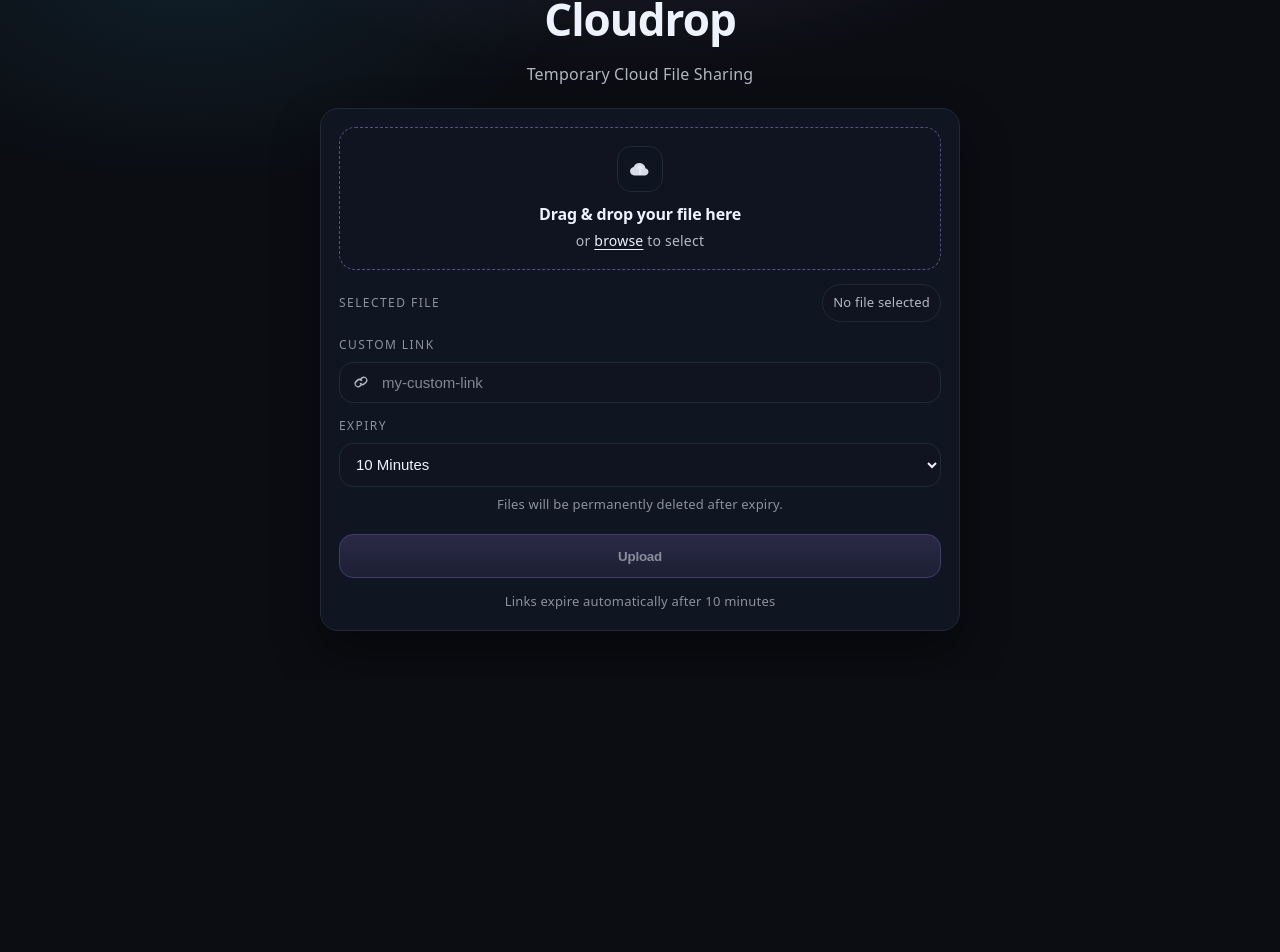
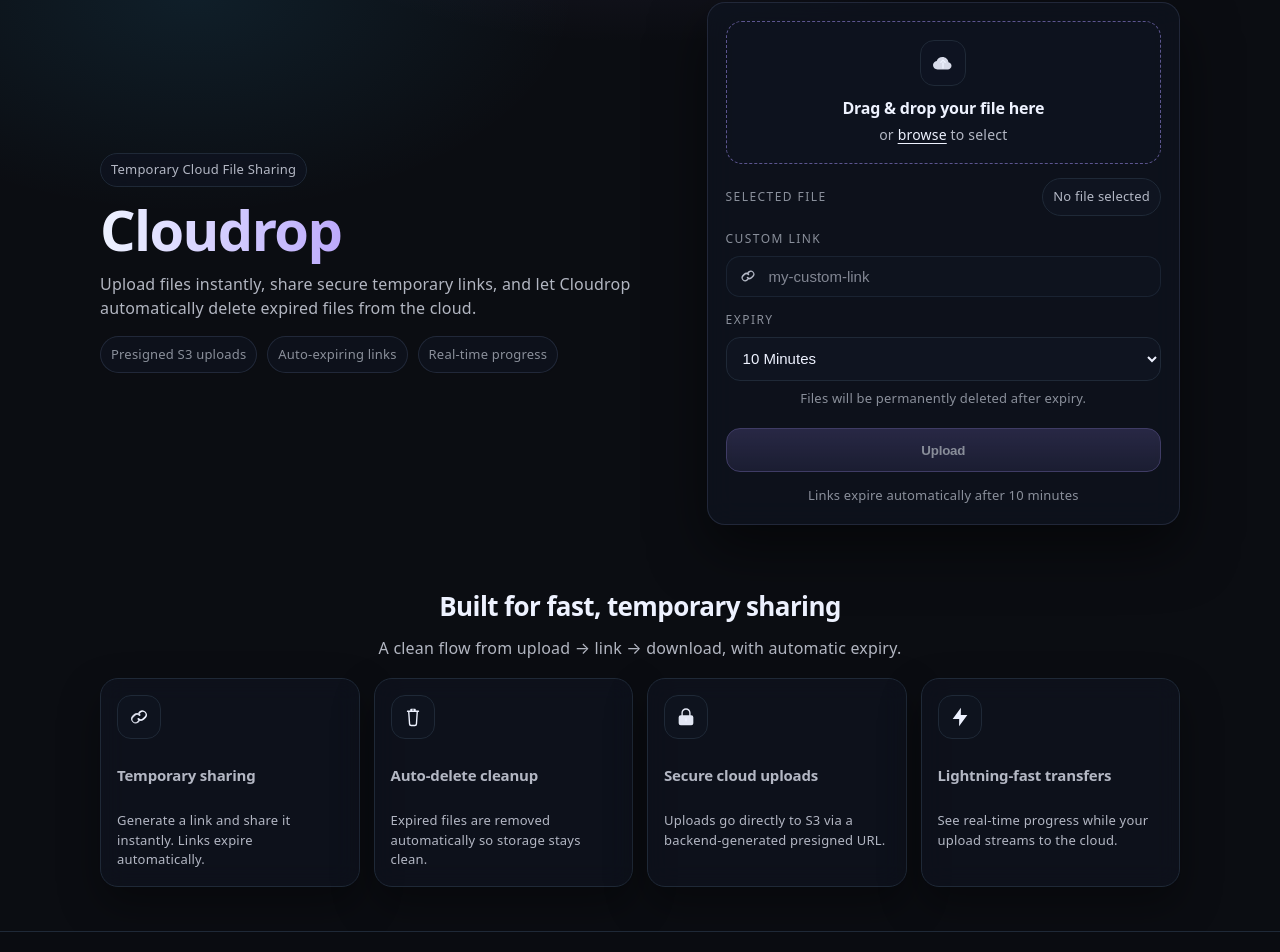
Before and after one commit to KarthikMaiya/Cloudrop, a React (Vite) app: page / in a window 1280 px wide. Shown: the part 119-1071 px from the top of the page. Before the commit the page ends 806 px from the top, so only its background shows below. Built offline with nearby package versions, Linux system fonts and the light colour scheme.

Commit message:
Initial UI changes

```diff
--- a/src/App.css
+++ b/src/App.css
@@ -6,6 +6,5 @@
 
 .appMain {
   flex: 1;
-  display: grid;
-  place-items: center;
+  display: block;
 }
--- a/src/App.jsx
+++ b/src/App.jsx
@@ -1,9 +1,9 @@
 import './App.css'
 
 import Navbar from './components/Navbar'
-import UploadCard from './components/UploadCard'
 import { uploadFile } from './utils/uploadFile'
 import DownloadPage from './pages/DownloadPage'
+import LandingPage from './pages/LandingPage'
 import { Routes, Route } from 'react-router-dom'
 import { saveLinkMetadata } from './utils/linkStorage'
 import { sanitizeLinkId } from './utils/linkId'
@@ -124,7 +124,7 @@ function App() {
             <Route
               path="/"
               element={
-                <UploadCard
+                <LandingPage
                   selectedFile={selectedFile}
                   onFileSelected={handleFileSelected}
                   customLink={customLink}
--- a/src/components/UploadCard.css
+++ b/src/components/UploadCard.css
@@ -3,6 +3,11 @@
   max-width: 680px;
   margin: 0 auto;
   padding: 40px 20px 56px;
+}
+
+.uploadSectionEmbedded {
+  max-width: none;
+  padding: 0;
 }
 
 .uploadHeader {
@@ -25,13 +30,14 @@
 .uploadCard {
   margin-top: 22px;
   border-radius: 18px;
-  background: var(--panel);
-  border: 1px solid var(--border);
+  background: color-mix(in srgb, var(--panel) 62%, transparent);
+  border: 1px solid color-mix(in srgb, var(--border) 78%, var(--ring-soft));
   padding: 18px;
   display: flex;
   flex-direction: column;
   gap: 14px;
-  box-shadow: var(--shadow);
+  box-shadow: 0 24px 55px rgba(0, 0, 0, 0.5);
+  backdrop-filter: blur(14px);
   transition: transform 180ms ease, border-color 180ms ease;
 }
 
@@ -40,11 +46,15 @@
   border-color: color-mix(in srgb, var(--border) 75%, var(--ring));
 }
 
+.uploadSectionEmbedded .uploadCard {
+  margin-top: 0;
+}
+
 .dropzone {
   position: relative;
   border-radius: 16px;
-  background: var(--panel-2);
-  border: 1px dashed color-mix(in srgb, var(--border) 60%, var(--ring));
+  background: color-mix(in srgb, var(--panel-2) 70%, transparent);
+  border: 1px dashed color-mix(in srgb, var(--border) 55%, var(--ring));
   padding: 18px;
   display: grid;
   place-items: center;
@@ -158,8 +168,9 @@
   gap: 10px;
   padding: 10px 12px;
   border-radius: 14px;
-  border: 1px solid var(--border);
-  background: var(--panel-2);
+  border: 1px solid color-mix(in srgb, var(--border) 80%, transparent);
+  background: color-mix(in srgb, var(--panel-2) 80%, transparent);
+  backdrop-filter: blur(10px);
   transition: border-color 180ms ease, transform 180ms ease;
 }
 
--- a/src/components/UploadCard.jsx
+++ b/src/components/UploadCard.jsx
@@ -7,6 +7,7 @@ function formatFileName(file) {
 }
 
 export default function UploadCard({
+  layout = 'standalone',
   selectedFile,
   onFileSelected,
   customLink,
@@ -102,11 +103,20 @@ export default function UploadCard({
   }
 
   return (
-    <section className="uploadSection" aria-label="Upload">
-      <div className="uploadHeader">
-        <h1 className="uploadTitle">Cloudrop</h1>
-        <p className="uploadSubtitle">Temporary Cloud File Sharing</p>
-      </div>
+    <section
+      className={
+        layout === 'embedded'
+          ? 'uploadSection uploadSectionEmbedded'
+          : 'uploadSection'
+      }
+      aria-label="Upload"
+    >
+      {layout !== 'embedded' ? (
+        <div className="uploadHeader">
+          <h1 className="uploadTitle">Cloudrop</h1>
+          <p className="uploadSubtitle">Temporary Cloud File Sharing</p>
+        </div>
+      ) : null}
 
       <form className="uploadCard" onSubmit={handleSubmit}>
         <div
--- /dev/null
+++ b/src/pages/LandingPage.css
@@ -0,0 +1,215 @@
+.landingRoot {
+  width: 100%;
+}
+
+.container {
+  max-width: 1120px;
+  margin: 0 auto;
+  padding: 0 20px;
+}
+
+.heroSection {
+  padding: 56px 0 28px;
+}
+
+.heroGrid {
+  display: grid;
+  grid-template-columns: 1.1fr 0.9fr;
+  gap: 28px;
+  align-items: center;
+}
+
+.heroCopy {
+  display: flex;
+  flex-direction: column;
+  gap: 14px;
+}
+
+.heroKicker {
+  display: inline-flex;
+  align-self: flex-start;
+  padding: 6px 10px;
+  border-radius: 999px;
+  border: 1px solid var(--border);
+  background: color-mix(in srgb, var(--panel) 65%, transparent);
+  backdrop-filter: blur(10px);
+  color: var(--text);
+  font-size: 13px;
+  letter-spacing: 0.2px;
+}
+
+.heroTitle {
+  font-size: 56px;
+  line-height: 1.02;
+  letter-spacing: -1.6px;
+}
+
+.heroTitleGradient {
+  background: linear-gradient(
+    90deg,
+    var(--text-strong),
+    color-mix(in srgb, var(--ring) 70%, var(--text-strong))
+  );
+  -webkit-background-clip: text;
+  background-clip: text;
+  color: transparent;
+}
+
+.heroSubtitle {
+  max-width: 60ch;
+  color: var(--text);
+  font-size: 16px;
+}
+
+.heroStats {
+  display: flex;
+  flex-wrap: wrap;
+  gap: 10px;
+  margin-top: 2px;
+}
+
+.statPill {
+  padding: 8px 10px;
+  border-radius: 999px;
+  border: 1px solid color-mix(in srgb, var(--border) 75%, var(--ring-soft));
+  background: color-mix(in srgb, var(--panel-2) 70%, transparent);
+  backdrop-filter: blur(10px);
+  color: var(--text-dim);
+  font-size: 13px;
+}
+
+.heroCta {
+  width: 100%;
+}
+
+.featuresSection {
+  padding: 34px 0 44px;
+}
+
+.sectionHeader {
+  display: flex;
+  flex-direction: column;
+  gap: 10px;
+  margin-bottom: 18px;
+  text-align: center;
+}
+
+.sectionTitle {
+  font-size: 26px;
+  letter-spacing: -0.6px;
+}
+
+.sectionSubtitle {
+  color: var(--text);
+  max-width: 70ch;
+  margin: 0 auto;
+}
+
+.featureGrid {
+  display: grid;
+  grid-template-columns: repeat(4, 1fr);
+  gap: 14px;
+}
+
+.featureCard {
+  border-radius: 18px;
+  border: 1px solid var(--border);
+  background: color-mix(in srgb, var(--panel) 60%, transparent);
+  backdrop-filter: blur(12px);
+  box-shadow: 0 18px 40px rgba(0, 0, 0, 0.35);
+  padding: 16px;
+  display: flex;
+  flex-direction: column;
+  gap: 10px;
+  transition: transform 180ms ease, border-color 180ms ease, filter 180ms ease;
+}
+
+.featureCard:hover {
+  transform: translateY(-2px);
+  border-color: color-mix(in srgb, var(--border) 55%, var(--ring));
+  filter: brightness(1.03);
+}
+
+.featureIcon {
+  width: 44px;
+  height: 44px;
+  border-radius: 14px;
+  display: grid;
+  place-items: center;
+  border: 1px solid var(--border);
+  background: color-mix(in srgb, var(--panel-2) 70%, transparent);
+  color: var(--text-strong);
+}
+
+.featureIcon svg {
+  width: 22px;
+  height: 22px;
+}
+
+.featureTitle {
+  font-size: 15px;
+  letter-spacing: -0.2px;
+}
+
+.featureDescription {
+  color: var(--text);
+  font-size: 13px;
+}
+
+.footer {
+  border-top: 1px solid var(--border);
+  background: color-mix(in srgb, var(--bg) 85%, transparent);
+  backdrop-filter: blur(10px);
+}
+
+.footerInner {
+  height: 72px;
+  display: flex;
+  align-items: center;
+  justify-content: space-between;
+  gap: 12px;
+}
+
+.footerBrand {
+  color: var(--text-strong);
+  font-weight: 600;
+  letter-spacing: -0.2px;
+}
+
+.footerMeta {
+  color: var(--text-dim);
+  font-size: 13px;
+}
+
+@media (max-width: 980px) {
+  .heroGrid {
+    grid-template-columns: 1fr;
+  }
+
+  .heroTitle {
+    font-size: 48px;
+  }
+
+  .featureGrid {
+    grid-template-columns: repeat(2, 1fr);
+  }
+}
+
+@media (max-width: 520px) {
+  .heroSection {
+    padding-top: 40px;
+  }
+
+  .heroTitle {
+    font-size: 40px;
+  }
+
+  .featureGrid {
+    grid-template-columns: 1fr;
+  }
+
+  .footerInner {
+    flex-direction: column;
+    justify-content: center;
+  }
+}
--- /dev/null
+++ b/src/pages/LandingPage.jsx
@@ -0,0 +1,128 @@
+import './LandingPage.css'
+
+import UploadCard from '../components/UploadCard'
+
+function FeatureCard({ icon, title, description }) {
+  return (
+    <article className="featureCard">
+      <div className="featureIcon" aria-hidden="true">
+        {icon}
+      </div>
+      <h3 className="featureTitle">{title}</h3>
+      <p className="featureDescription">{description}</p>
+    </article>
+  )
+}
+
+export default function LandingPage(props) {
+  return (
+    <div className="landingRoot">
+      <section className="heroSection">
+        <div className="container heroGrid">
+          <div className="heroCopy">
+            <div className="heroKicker">Temporary Cloud File Sharing</div>
+            <h1 className="heroTitle">
+              <span className="heroTitleGradient">Cloudrop</span>
+            </h1>
+            <p className="heroSubtitle">
+              Upload files instantly, share secure temporary links, and let
+              Cloudrop automatically delete expired files from the cloud.
+            </p>
+
+            <div className="heroStats" aria-label="Highlights">
+              <div className="statPill">Presigned S3 uploads</div>
+              <div className="statPill">Auto-expiring links</div>
+              <div className="statPill">Real-time progress</div>
+            </div>
+          </div>
+
+          <div className="heroCta" aria-label="Upload">
+            <UploadCard {...props} layout="embedded" />
+          </div>
+        </div>
+      </section>
+
+      <section className="featuresSection" aria-label="Features">
+        <div className="container">
+          <header className="sectionHeader">
+            <h2 className="sectionTitle">Built for fast, temporary sharing</h2>
+            <p className="sectionSubtitle">
+              A clean flow from upload → link → download, with automatic expiry.
+            </p>
+          </header>
+
+          <div className="featureGrid">
+            <FeatureCard
+              title="Temporary sharing"
+              description="Generate a link and share it instantly. Links expire automatically."
+              icon={
+                <svg viewBox="0 0 24 24" focusable="false">
+                  <path
+                    d="M10.6 13.4a1 1 0 0 1 1.4 0 3 3 0 0 0 4.2 0l2-2a3 3 0 0 0 0-4.2 3 3 0 0 0-4.2 0l-1 1a1 1 0 1 1-1.4-1.4l1-1a5 5 0 0 1 7 7l-2 2a5 5 0 0 1-7 0 1 1 0 0 1 0-1.4Z"
+                    fill="currentColor"
+                  />
+                  <path
+                    d="M13.4 10.6a1 1 0 0 1-1.4 0 3 3 0 0 0-4.2 0l-2 2a3 3 0 0 0 0 4.2 3 3 0 0 0 4.2 0l1-1A1 1 0 1 1 12.4 17l-1 1a5 5 0 0 1-7-7l2-2a5 5 0 0 1 7 0 1 1 0 0 1 0 1.4Z"
+                    fill="currentColor"
+                    opacity="0.9"
+                  />
+                </svg>
+              }
+            />
+
+            <FeatureCard
+              title="Auto-delete cleanup"
+              description="Expired files are removed automatically so storage stays clean."
+              icon={
+                <svg viewBox="0 0 24 24" focusable="false">
+                  <path
+                    d="M9 3.75c0-.41.34-.75.75-.75h4.5c.41 0 .75.34.75.75V5h3a.75.75 0 0 1 0 1.5h-.62l-.88 13.05A2.5 2.5 0 0 1 14 22h-4a2.5 2.5 0 0 1-2.5-2.45L6.62 6.5H6a.75.75 0 0 1 0-1.5h3V3.75Zm2.25 0V5h1.5V3.75h-1.5ZM8.13 6.5l.86 12.93c.04.54.49.97 1.01.97h4c.53 0 .98-.43 1.01-.97l.86-12.93H8.13Z"
+                    fill="currentColor"
+                  />
+                </svg>
+              }
+            />
+
+            <FeatureCard
+              title="Secure cloud uploads"
+              description="Uploads go directly to S3 via a backend-generated presigned URL."
+              icon={
+                <svg viewBox="0 0 24 24" focusable="false">
+                  <path
+                    d="M12 2.5c2.7 0 5 2.1 5 4.8V10h.75A2.25 2.25 0 0 1 20 12.25v6.5A2.25 2.25 0 0 1 17.75 21H6.25A2.25 2.25 0 0 1 4 18.75v-6.5A2.25 2.25 0 0 1 6.25 10H7V7.3c0-2.7 2.3-4.8 5-4.8Zm3.5 7.5V7.3C15.5 5.5 13.9 4 12 4S8.5 5.5 8.5 7.3V10h7Z"
+                    fill="currentColor"
+                    opacity="0.95"
+                  />
+                  <path
+                    d="M12 13.25c.41 0 .75.34.75.75v2.25a.75.75 0 0 1-1.5 0V14c0-.41.34-.75.75-.75Z"
+                    fill="currentColor"
+                  />
+                </svg>
+              }
+            />
+
+            <FeatureCard
+              title="Lightning-fast transfers"
+              description="See real-time progress while your upload streams to the cloud."
+              icon={
+                <svg viewBox="0 0 24 24" focusable="false">
+                  <path
+                    d="M13 2 4 14.2h7.1L11 22l9-12.2h-7.1L13 2Z"
+                    fill="currentColor"
+                  />
+                </svg>
+              }
+            />
+          </div>
+        </div>
+      </section>
+
+      <footer className="footer" aria-label="Footer">
+        <div className="container footerInner">
+          <div className="footerBrand">Cloudrop</div>
+          <div className="footerMeta">Built with AWS serverless architecture</div>
+        </div>
+      </footer>
+    </div>
+  )
+}
```
Also changed, not shown: src/pages/DownloadPage.css (+4 -3 lines).
